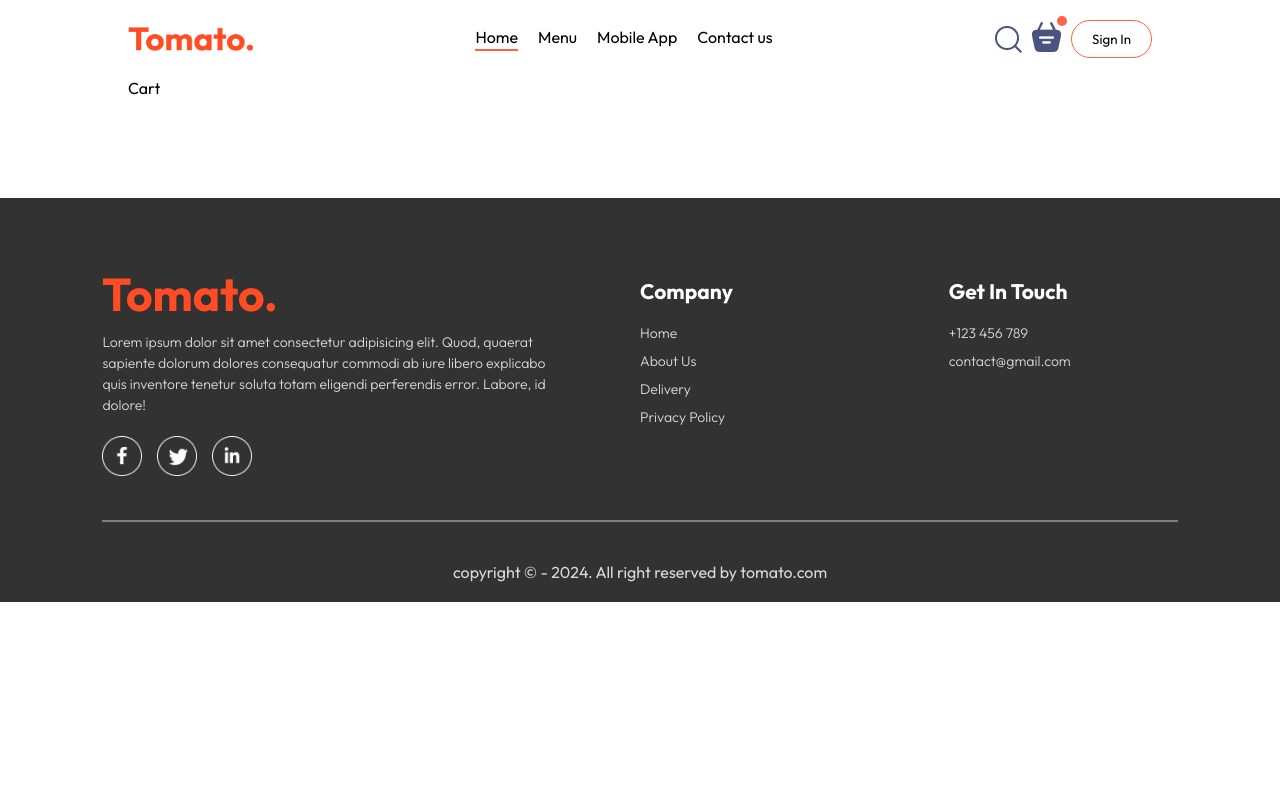
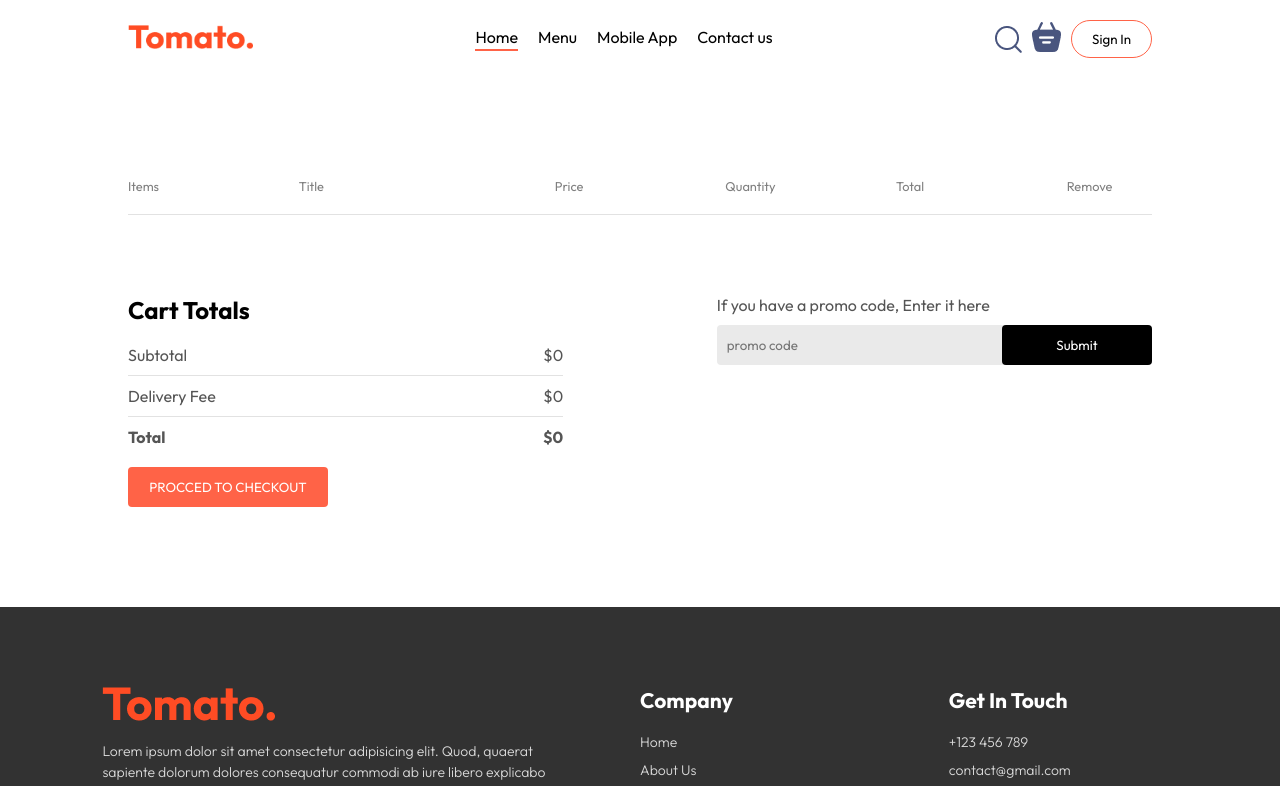
Before and after one commit to md-suhag/food-del, a React (Vite) app in the folder frontend/: page /cart in a window 1280 px wide. Shown: the top 786 px of the page. Built offline with nearby package versions, Linux system fonts and the light colour scheme.

Commit message:
cart functionality done

```diff
--- a/frontend/src/components/Navbar/Navbar.jsx
+++ b/frontend/src/components/Navbar/Navbar.jsx
@@ -1,13 +1,19 @@
-import React, { useState } from "react";
+import React, { useContext, useState } from "react";
 import "./Navbar.css";
 import { assets } from "../../assets/assets";
 import { Link } from "react-router-dom";
+import { StoreContext } from "../../context/StoreContext";
 
 function Navbar({ setShowLogin }) {
   const [menu, setMenu] = useState("home");
+  const { getTotalCartAmount } = useContext(StoreContext);
   return (
     <div className="navbar">
-      <img src={assets.logo} alt="" className="logo" />
+      <Link to="/">
+        {" "}
+        <img src={assets.logo} alt="" className="logo" />
+      </Link>
+
       <ul className="navbar-menu">
         <Link
           to="/"
@@ -49,8 +55,11 @@
       <div className="navbar-right">
         <img src={assets.search_icon} alt="" />
         <div className="navbar-search-icon">
-          <img src={assets.basket_icon} alt="" />
-          <div className="dot"></div>
+          <Link to="/cart">
+            <img src={assets.basket_icon} alt="" />
+          </Link>
+
+          <div className={getTotalCartAmount() === 0 ? "" : "dot"}></div>
         </div>
         <button onClick={() => setShowLogin(true)}>Sign In</button>
       </div>
--- a/frontend/src/context/StoreContext.jsx
+++ b/frontend/src/context/StoreContext.jsx
@@ -15,15 +15,27 @@
   const removeFromCart = (itemId) => {
     setCartItems((prev) => ({ ...prev, [itemId]: prev[itemId] - 1 }));
   };
-  useEffect(() => {
-    console.log(cartItems);
-  }, [cartItems]);
+  // useEffect(() => {
+  //   console.log(cartItems);
+  // }, [cartItems]);
+
+  const getTotalCartAmount = () => {
+    let totalAmount = 0;
+    for (const item in cartItems) {
+      if (cartItems[item] > 0) {
+        let itemInfo = food_list.find((product) => product.id === item);
+        totalAmount += itemInfo.price * cartItems[item];
+      }
+    }
+    return totalAmount;
+  };
   const contexValue = {
     food_list,
     cartItems,
     setCartItems,
     addToCart,
     removeFromCart,
+    getTotalCartAmount,
   };
   return (
     <StoreContext.Provider value={contexValue}>
--- a/frontend/src/pages/Cart/Cart.css
+++ b/frontend/src/pages/Cart/Cart.css
@@ -0,0 +1,93 @@
+.cart {
+  margin-top: 100px;
+}
+.cart-items-title {
+  display: grid;
+  grid-template-columns: 1fr 1.5fr 1fr 1fr 1fr 0.5fr;
+  align-items: center;
+  color: gray;
+  font-size: max(1vw, 12px);
+}
+.cart-items-item {
+  margin: 10px 0;
+  color: black;
+}
+.cart-items-item img {
+  width: 50px;
+}
+.cart hr {
+  height: 1px;
+  background-color: #e2e2e2;
+  border: none;
+}
+.cart-items-item .cross {
+  cursor: pointer;
+}
+
+.cart-bottom {
+  margin-top: 80px;
+  display: flex;
+  justify-content: space-between;
+  gap: max(12vw, 20px);
+}
+.cart-total {
+  flex: 1;
+  display: flex;
+  flex-direction: column;
+  gap: 20px;
+}
+.cart-total-details {
+  display: flex;
+  justify-content: space-between;
+  color: #555;
+}
+.cart-total hr {
+  margin: 10px 0;
+}
+.cart-total button {
+  border: none;
+  color: white;
+  background-color: tomato;
+  width: max(15vw, 200px);
+  padding: 12px 0;
+  cursor: pointer;
+  border-radius: 4px;
+}
+.cart-promocode {
+  flex: 1;
+}
+.cart-promocode p {
+  color: #555;
+}
+.cart-promocode-input {
+  margin-top: 10px;
+  display: flex;
+  justify-content: space-between;
+  align-items: center;
+  background-color: #eaeaea;
+  border-radius: 4px;
+}
+
+.cart-promocode-input input {
+  background-color: transparent;
+  border: none;
+  outline: none;
+  padding-left: 10px;
+}
+.cart-promocode-input button {
+  width: max(10vw, 150px);
+  padding: 12px 5px;
+  background-color: black;
+  border: none;
+  color: white;
+  border-radius: 4px;
+  cursor: pointer;
+}
+@media screen and (max-width: 750px) {
+  .cart-bottom {
+    flex-direction: column-reverse;
+  }
+  .cart-promocode {
+    justify-content: start;
+  }
+}
--- a/frontend/src/pages/Cart/Cart.jsx
+++ b/frontend/src/pages/Cart/Cart.jsx
@@ -1,8 +1,79 @@
-import React from "react";
+import React, { useContext } from "react";
 import "./Cart.css";
 
+import { StoreContext } from "../../context/StoreContext";
+
 function Cart() {
-  return <div>Cart</div>;
+  const { cartItems, food_list, removeFromCart, getTotalCartAmount } =
+    useContext(StoreContext);
+  return (
+    <div className="cart">
+      <div className="cart-items">
+        <div className="cart-items-title">
+          <p>Items</p>
+          <p>Title</p>
+          <p>Price</p>
+          <p>Quantity</p>
+          <p>Total</p>
+          <p>Remove</p>
+        </div>
+        <br />
+        <hr />
+        {food_list.map((item, index) => {
+          if (cartItems[item.id] > 0) {
+            return (
+              <div>
+                <div className="cart-items-title cart-items-item">
+                  <img src={item.image} alt="" />
+                  <p>{item.name}</p>
+                  <p>${item.price}</p>
+                  <p>{cartItems[item.id]}</p>
+                  <p>${item.price * cartItems[item.id]}</p>
+                  <p onClick={() => removeFromCart(item.id)} className="cross">
+                    x
+                  </p>
+                </div>
+                <hr />
+              </div>
+            );
+          }
+        })}
+      </div>
+      <div className="cart-bottom">
+        <div className="cart-total">
+          <h2>Cart Totals</h2>
+          <div>
+            <div className="cart-total-details">
+              <p>Subtotal</p>
+              <p>${getTotalCartAmount()}</p>
+            </div>
+            <hr />
+            <div className="cart-total-details">
+              <p>Delivery Fee</p>
+              <p>${getTotalCartAmount() === 0 ? 0 : 2}</p>
+            </div>
+            <hr />
+            <div className="cart-total-details">
+              <b>Total</b>
+              <b>
+                ${getTotalCartAmount() === 0 ? 0 : getTotalCartAmount() + 2}
+              </b>
+            </div>
+          </div>
+          <button>PROCCED TO CHECKOUT</button>
+        </div>
+        <div className="cart-promocode">
+          <div>
+            <p>If you have a promo code, Enter it here</p>
+            <div className="cart-promocode-input">
+              <input type="text" placeholder="promo code" />
+              <button>Submit</button>
+            </div>
+          </div>
+        </div>
+      </div>
+    </div>
+  );
 }
 
 export default Cart;
```
